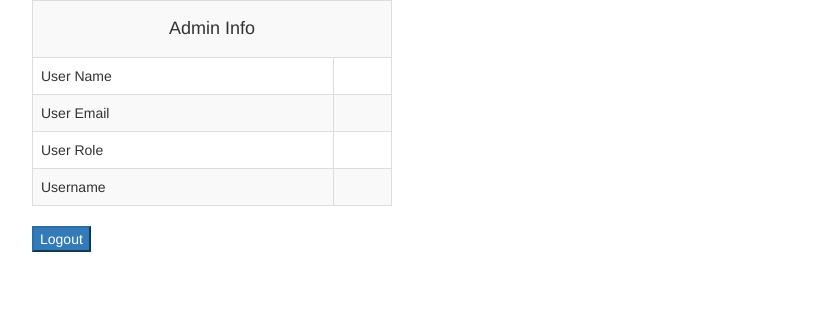
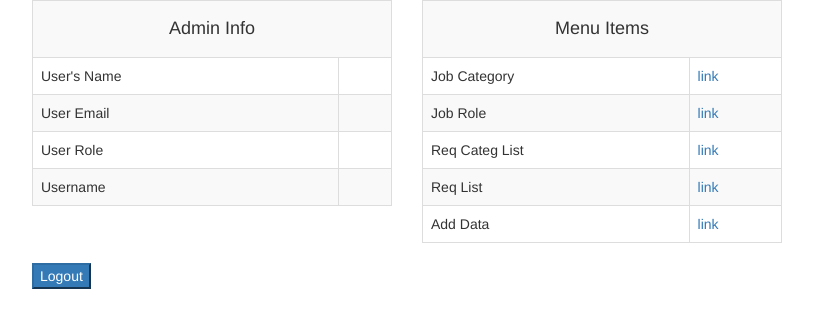
Before and after one commit to priyankagangadhar19/thesis_project, a PHP site: the page made by application/views/admin/dashboard.php in a window 1280 px wide. Shown: the top 328 px of the page, without its empty margins (38-851 px from the left). Run offline with PHP 8.4, Linux system fonts and the light colour scheme; the template is opened without the code that fills it, so the values that code supplies are empty.

Commit message:
adding temp items to dashboard

```diff
--- a/application/controllers/Admin.php
+++ b/application/controllers/Admin.php
@@ -10,7 +10,11 @@ class Admin extends CI_Controller {
     }
 
     public function index(){
-        $this->load->view('admin/login');
+        if ($this->session->userdata('user_session') !== "active") {
+            return redirect('admin/login');
+        }else{
+            return redirect('admin/dashboard');
+        }
     }
 
     public function login()
--- a/application/views/admin/dashboard.php
+++ b/application/views/admin/dashboard.php
@@ -1,13 +1,3 @@
-<?php
-$user_id=$this->session->userdata('user_id');
-
-if(!$user_id){
-
-    redirect('admin/login');
-}
-
-?>
-
 <!DOCTYPE html>
 <html>
   <head>
@@ -29,7 +19,7 @@ if(!$user_id){
 
         </tr>
           <tr>
-            <td>User Name</td>
+            <td>User's Name</td>
             <td><?php echo $this->session->userdata('user_name'); ?></td>
           </tr>
           <tr>
@@ -48,6 +38,38 @@ if(!$user_id){
 
 
     </div>
+
+    <div class="col-md-4">
+    <table class="table table-bordered table-striped">
+
+
+        <tr>
+          <th colspan="2"><h4 class="text-center">Menu Items</h3></th>
+
+        </tr>
+          <tr>
+            <td>Job Category</td>
+            <td><a href="<?php echo base_url()."/admin/jobcateg";?>">link</a></td>
+          </tr>
+          <tr>
+            <td>Job Role</td>
+            <td><a href="<?php echo base_url()."/admin/jobroles";?>">link</a></td>
+          </tr>
+          <tr>
+            <td>Req Categ List</td>
+            <td><a href="<?php echo base_url()."/admin/reqcateglist";?>">link</a></td>
+          </tr>
+          <tr>
+            <td>Req List</td>
+            <td><a href="<?php echo base_url()."/admin/reqlist";?>">link</a></td>
+          </tr>
+          <tr>
+            <td>Add Data</td>
+            <td><a href="<?php echo base_url()."/admin/adddata";?>">link</a></td>
+          </tr>
+      </table>
+    </div>
+
   </div>
 <a href="<?php echo base_url('admin/logout');?>" >  <button type="button" class="btn-primary">Logout</button></a>
 </div>
```
